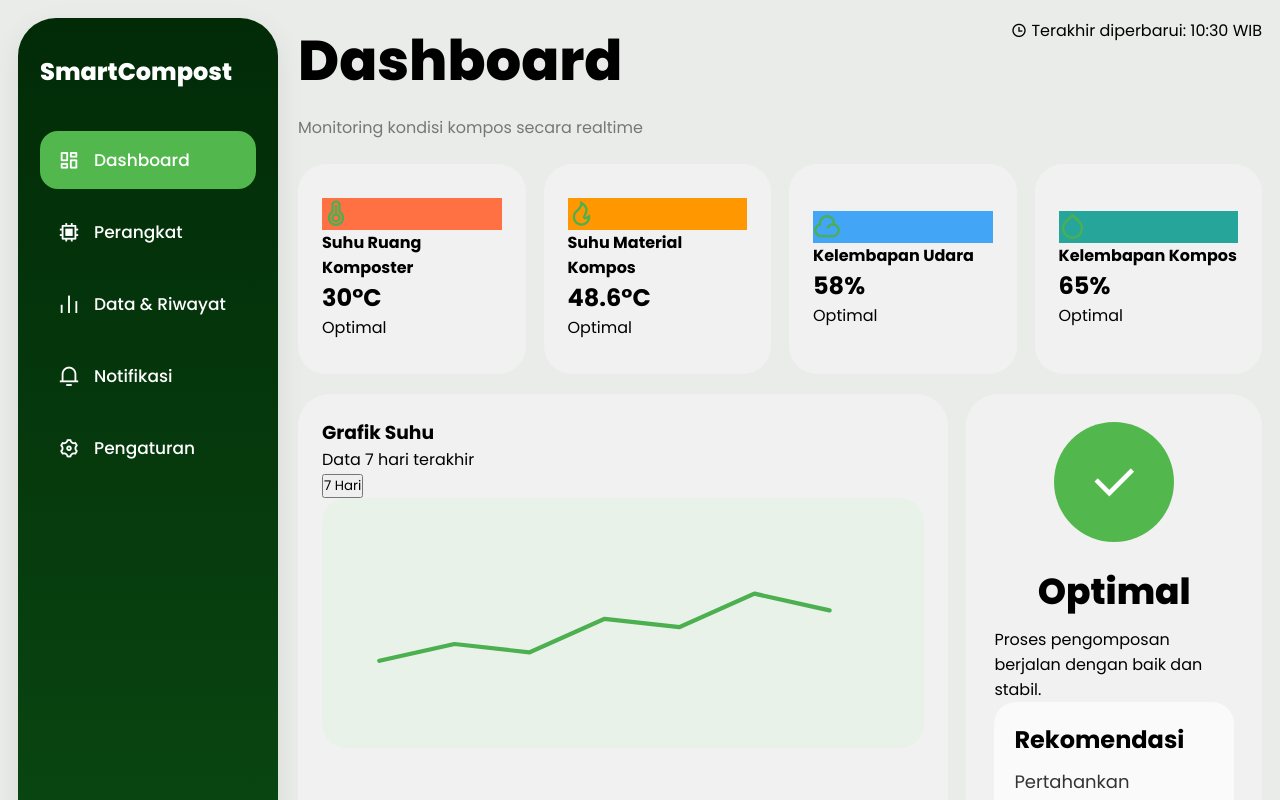
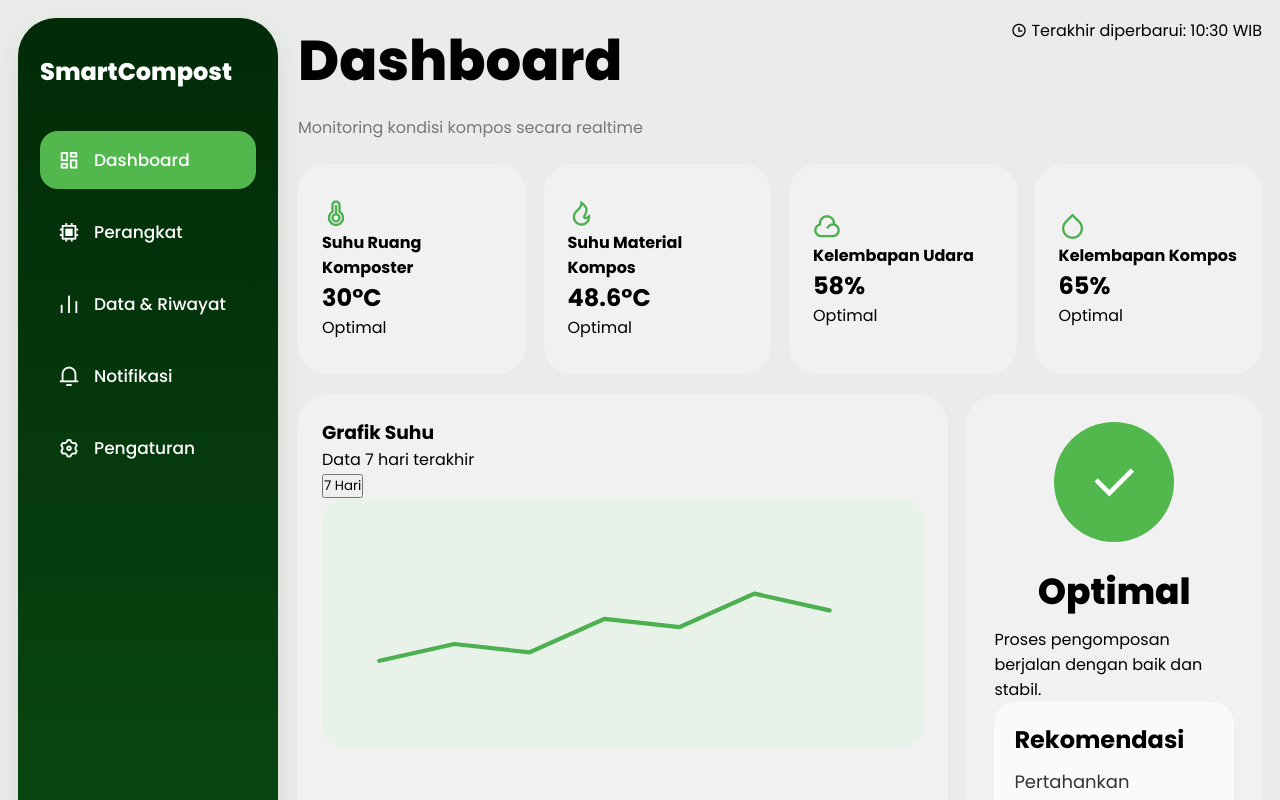
Before and after one commit to selametmaulana/Smart-Compost, a Vue app: page /dashboard in a window 1280 px wide. Shown: the top 800 px of the page. Built offline with nearby package versions, Linux system fonts and the light colour scheme.

Commit message:
Home Page

```diff
--- a/src/views/Dashboard.vue
+++ b/src/views/Dashboard.vue
@@ -455,21 +455,7 @@ body{
   color:#333;
 }
 
-.temp{
-  background:#FF7043;
-}
 
-.compost{
-  background:#FF9800;
-}
-
-.humidity-air{
-  background:#42A5F5;
-}
-
-.humidity-compost{
-  background:#26A69A;
-}
 
 /* RESPONSIVE */
 @media(max-width:1200px){
```
